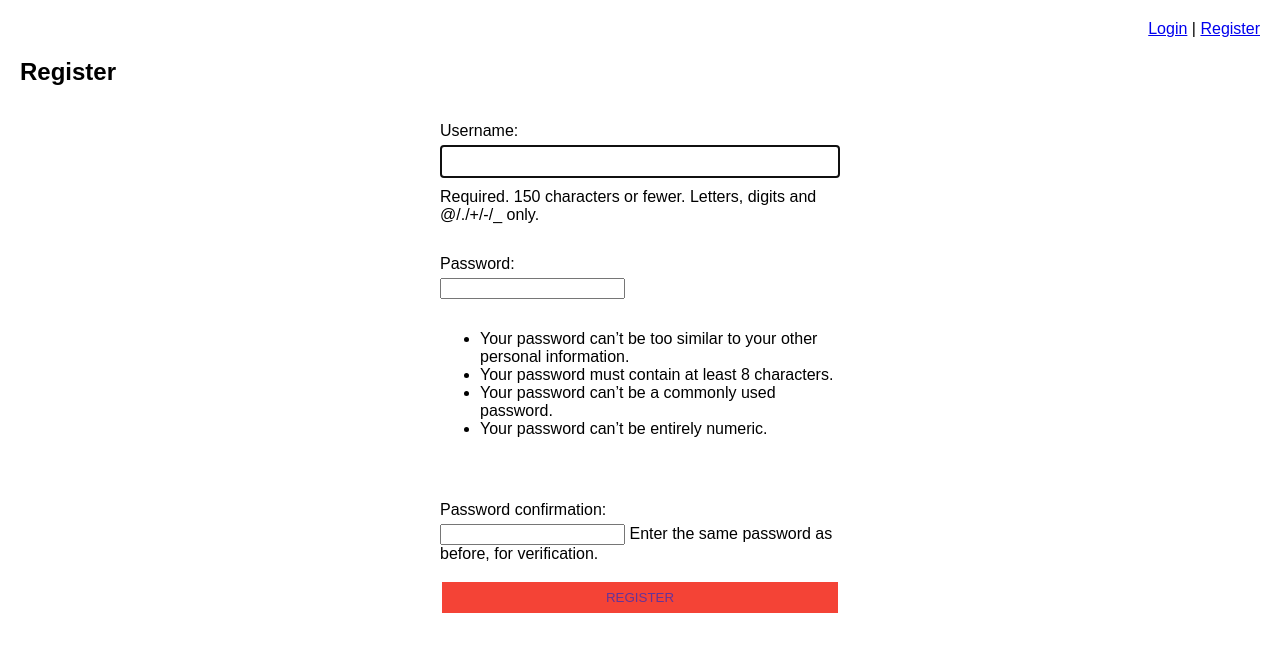
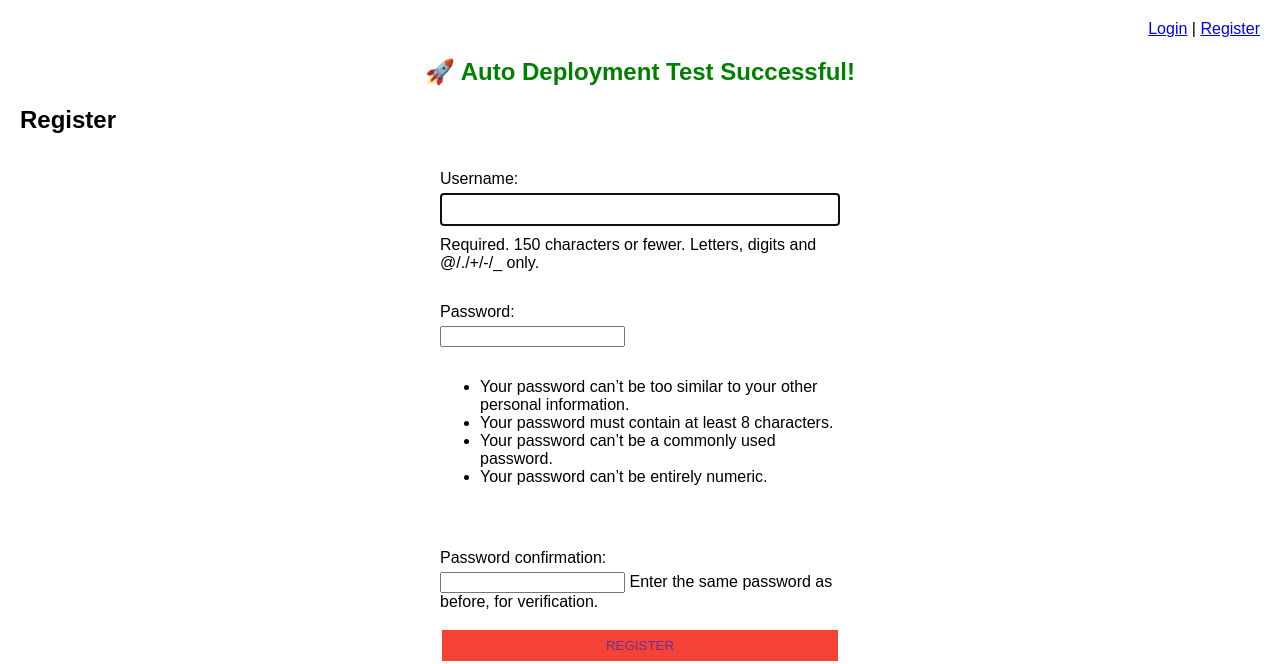
Before and after one commit to harshali465/DjangoProject, a Django app: page /register/ in a window 1280 px wide. Shown: the top 664 px of the page. Run offline with Django 4.2, Linux system fonts and the light colour scheme.

Commit message:
Test: Added deployment confirmation message

```diff
--- a/django1/templates/base.html
+++ b/django1/templates/base.html
@@ -5,7 +5,7 @@
     <meta charset="UTF-8" />
     <meta http-equiv="X-UA-Compatible" content="IE=edge" />
     <meta name="viewport" content="width=device-width, initial-scale=1.0" />
-    <title>{% block title %}Django CRUD{% endblock %}</title>
+    <title>{% block title %}Django Auto Deployment Test{% endblock %}</title>
     <link rel="stylesheet" href="{% static 'css/styles.css' %}" />
   </head>
   <body>
@@ -18,6 +18,8 @@
   <a href="{% url 'register' %}">Register</a>
   {% endif %}
 </div>
+
+<h2 style="text-align:center; color:green;">🚀 Auto Deployment Test Successful!</h2>
     {% block content %} {% endblock %}
   </body>
 </html>
```
